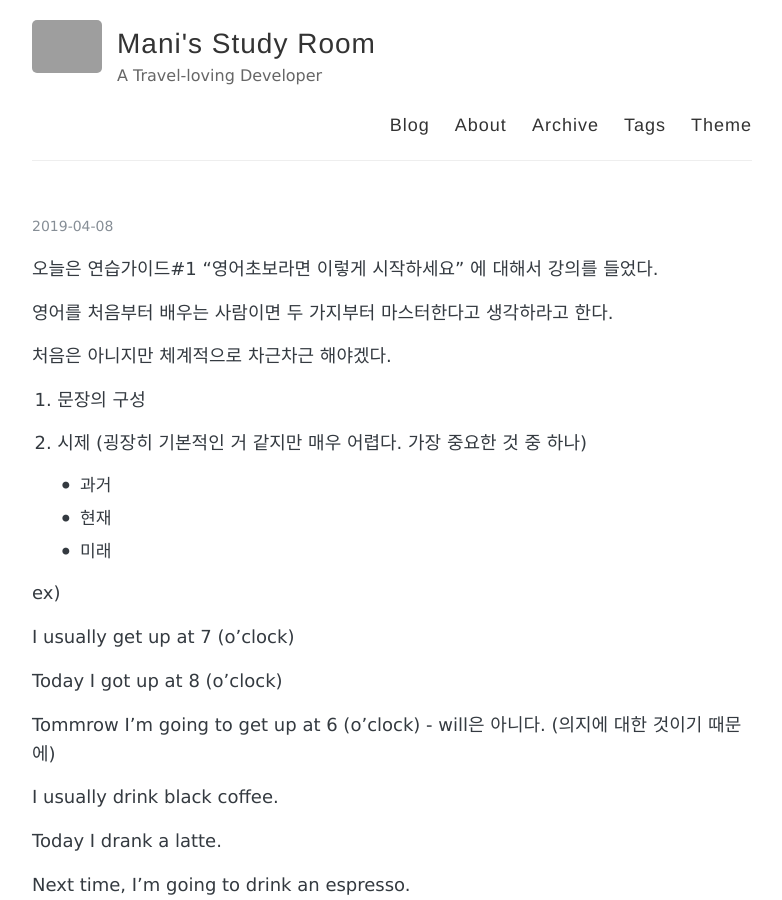
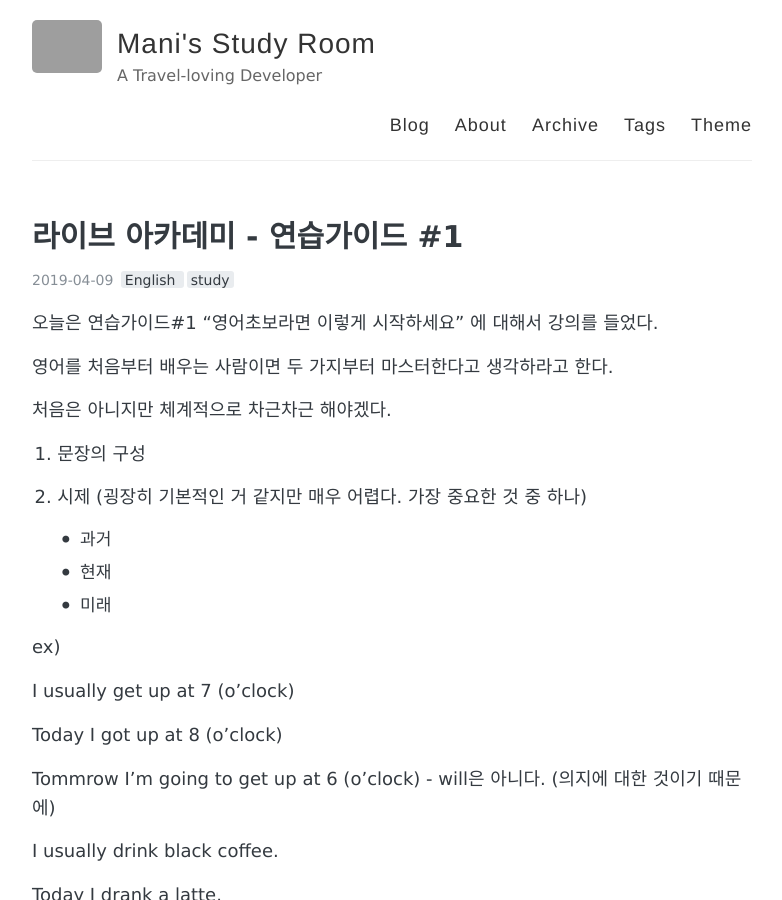
Before and after one commit to Leebyeongman/Leebyeongman.github.io, a Jekyll site: the page built from _posts/2019-04-09-english-study(5).md, in a window 1280 px wide and 900 px high. Shown: the whole window, without its empty margins (248-1030 px from the left). Built offline with Jekyll 4.4.1, drawn with Linux system fonts in a browser that asks for light colours; our own code applies the rules of GitHub Pages for plain Markdown files; grey boxes are pictures that could not be loaded.

Commit message:
Update 2019-04-09-english-study(5).md

```diff
--- a/_posts/2019-04-09-english-study(5).md
+++ b/_posts/2019-04-09-english-study(5).md
@@ -1,6 +1,6 @@
 ---
 layout: post
-title: "라이브 아카데미 - 연습가이드#1
+title: "라이브 아카데미 - 연습가이드 #1"
 tags: [English, study]
 comments: true
 
```
